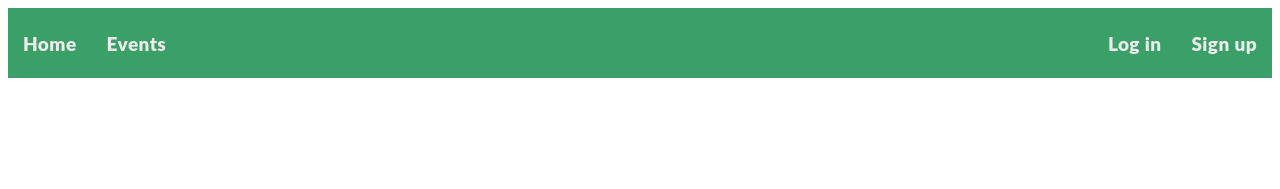
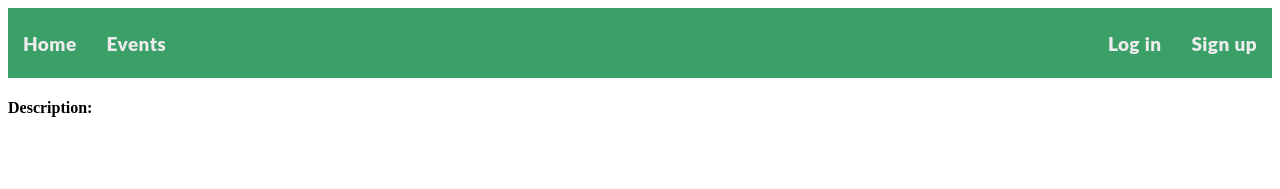
Before and after one commit to DujaLegendaa/HZS-Frontend, a Vue app in the folder hzsfront/: page /events/1 in a window 1280 px wide. Shown: the top 189 px of the page. Built offline with nearby package versions, Linux system fonts and the light colour scheme; no server answers; what quasar would draw is missing.

Commit message:
login commit no 18736127361

```diff
--- a/hzsfront/src/views/Event.vue
+++ b/hzsfront/src/views/Event.vue
@@ -1,4 +1,19 @@
-<template></template>
+<template>
+<error-alert v-if="errored" :title="errorMessage">
+    <button @click="errored = false">Confirm</button>
+  </error-alert>
+  <h1 id="title-icon">
+    <!-- dodati font awesome icon  and host name-->
+    {{orgName}}
+  </h1>
+  <!-- Grad akcije-->
+  <section>
+    <span id="info">
+      <h4>Description:</h4>
+      <p id="description">{{ description }}</p>
+    </span>
+  </section>
+</template>
 
 <script>
 const axios = require("axios");
@@ -20,6 +35,10 @@ export default {
       type: Number,
       required: true,
     },
+    orgName: {
+      type: String,
+      required: true,
+    }
   },
   data() {
     return {
--- a/hzsfront/src/views/Login.vue
+++ b/hzsfront/src/views/Login.vue
@@ -34,6 +34,7 @@
         Sva polja trebaju biti ispravno popunjena.
       </p>
       <q-btn type="Submit" :class="[{ activeClass: !isActive }]"
+      class="btn-grad"
       style="
         border: none; width: 275px; font-weight: 700; letter-spacing: 0.2ch;
       "
```
